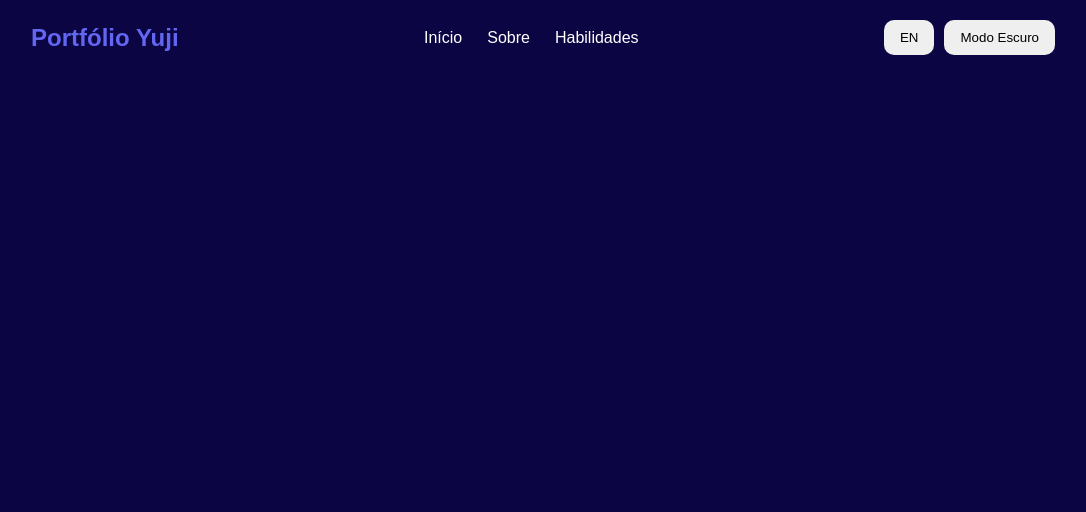
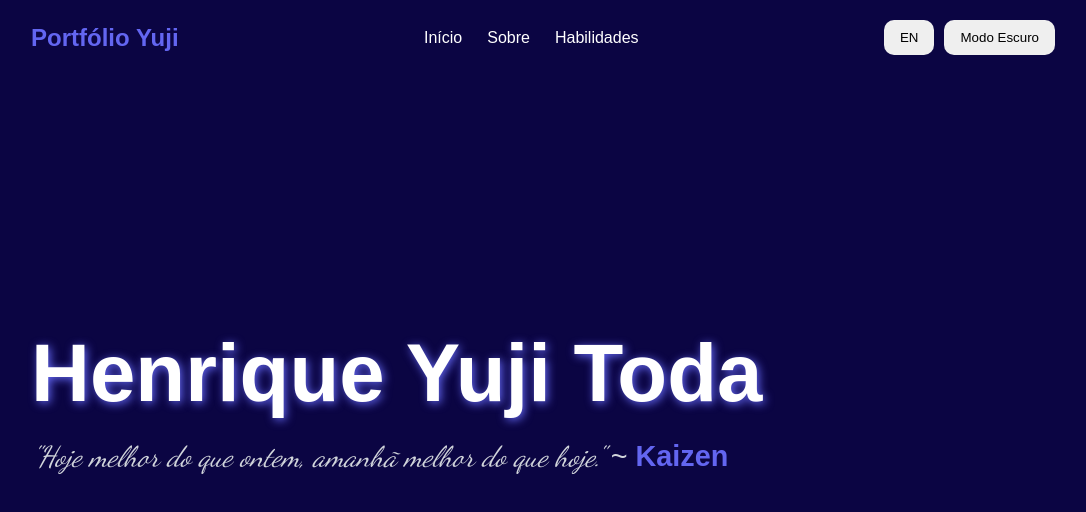
Before and after one commit to ReverseYuji049/trabalho-final-portfolio, a website: page pages/index.html in a window 1280 px wide. Shown: the whole page, without its empty margins (97-1183 px from the left). Drawn offline with Linux system fonts and the light colour scheme; a web font is replaced by a local one.

Commit message:
feat(index.html): implementação da seção "Introdução"

```diff
--- a/css/style.css
+++ b/css/style.css
@@ -62,3 +62,37 @@ button {
 button:hover {
     transform: scale(1.05);
 }
+
+.introducao {
+    min-height: 100vh;
+    display: flex;
+    justify-content: space-between;
+    align-items: center;
+    padding: 120px 10%;
+}
+
+.introducao-texto {
+    max-width: 600px;
+}
+
+.introducao h1 {
+    font-size: 5.1rem;
+    margin-bottom: 20px;
+    text-shadow: 2px 2px 10px #6366f1;
+}
+
+#frase{
+    font-size: 1.8rem;
+    margin-top: 10px;
+    color: #d1d5db;
+}
+
+#kaizen-frase{
+    font-style: italic;
+    font-family: "Dancing Script", cursive;
+}
+
+#kaizen{
+    font-weight: bold;
+    color: #6366f1;
+}
--- a/pages/index.html
+++ b/pages/index.html
@@ -10,6 +10,9 @@
     <link rel="preconnect" href="https://fonts.gstatic.com" crossorigin>
     <link href="https://fonts.googleapis.com/css2?family=Pliant:ital,wght@0,100..900;1,100..900&display=swap"
           rel="stylesheet">
+    <link rel="preconnect" href="https://fonts.googleapis.com">
+    <link rel="preconnect" href="https://fonts.gstatic.com" crossorigin>
+    <link href="https://fonts.googleapis.com/css2?family=Dancing+Script:wght@400..700&family=Pliant:ital,wght@0,100..900;1,100..900&display=swap" rel="stylesheet">
 </head>
 <body>
     <header>
@@ -29,7 +32,14 @@
         </nav>
     </header>
     <main>
-
+        <section id="home" class="introducao">
+            <div class="introducao-conteudo">
+                <h1>Henrique Yuji Toda</h1>
+                <p id="frase">
+                    <span id="kaizen-frase">"Hoje melhor do que ontem, amanhã melhor do que hoje."</span>
+                         ~ <span id="kaizen">Kaizen</span></p>
+            </div>
+        </section>
     </main>
 </body>
 </html>
```
